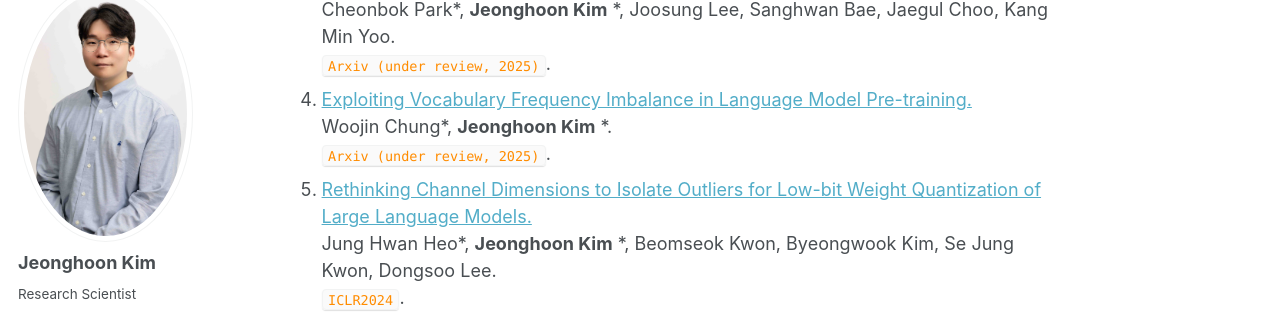
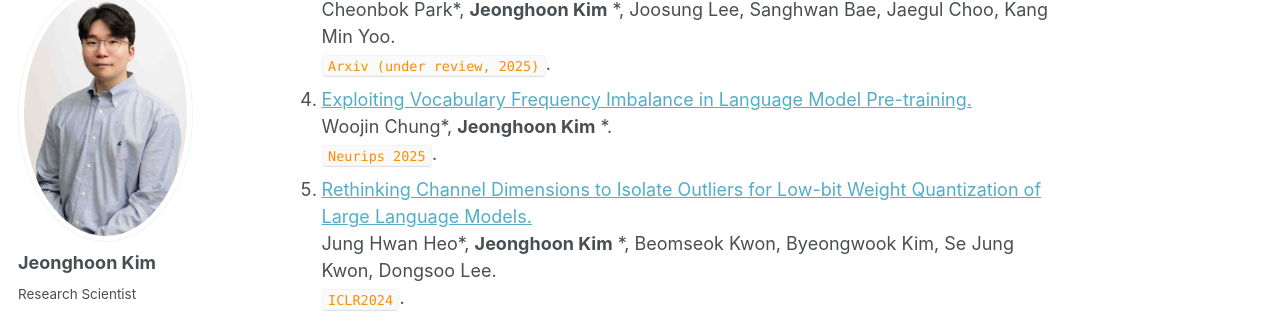
Before and after one commit to penpaperkeycode/penpaperkeycode.github.io, a Jekyll site: the page built from _pages/about.md, in a window 1280 px wide and 900 px high, scrolled down 1438 px. Shown: the part 113-437 px from the top of the window. Built offline with Jekyll 4.4.1, drawn with Linux system fonts in a browser that asks for light colours; some web fonts are replaced.

Commit message:
Update about.md

```diff
--- a/_pages/about.md
+++ b/_pages/about.md
@@ -47,7 +47,7 @@ Cheonbok Park*, **Jeonghoon Kim** *, Joosung Lee, Sanghwan Bae, Jaegul Choo, Kan
 <code style="color : darkorange">Arxiv (under review, 2025)</code>.
 7. [Exploiting Vocabulary Frequency Imbalance in Language Model Pre-training.](https://arxiv.org/abs/2508.15390)
 Woojin Chung*, **Jeonghoon Kim**  *.
-<code style="color : darkorange">Arxiv (under review, 2025)</code>.
+<code style="color : darkorange">Neurips 2025</code>.
 4. [Rethinking Channel Dimensions to Isolate Outliers for Low-bit Weight Quantization of Large Language Models.](https://arxiv.org/abs/2309.15531)
 Jung Hwan Heo*, **Jeonghoon Kim** *, Beomseok Kwon, Byeongwook Kim, Se Jung Kwon, Dongsoo Lee.
 <code style="color : darkorange">ICLR2024</code>.
```
